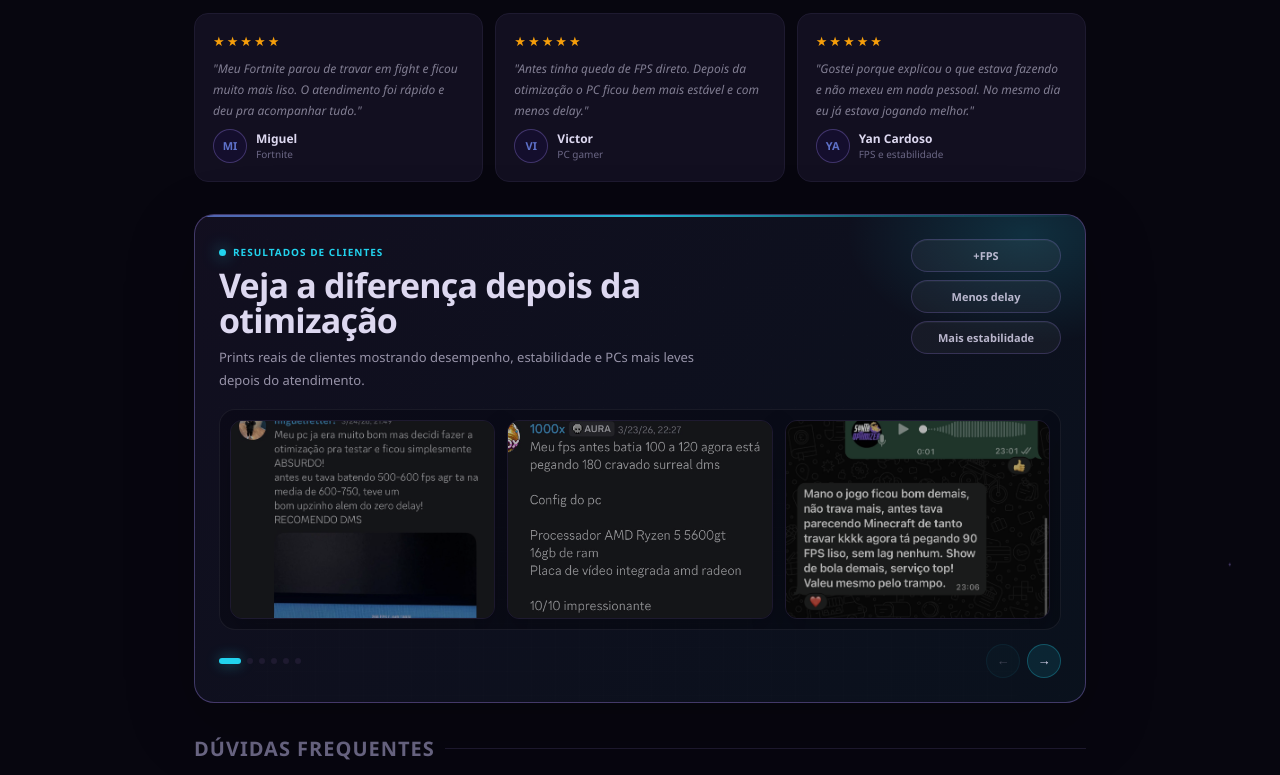
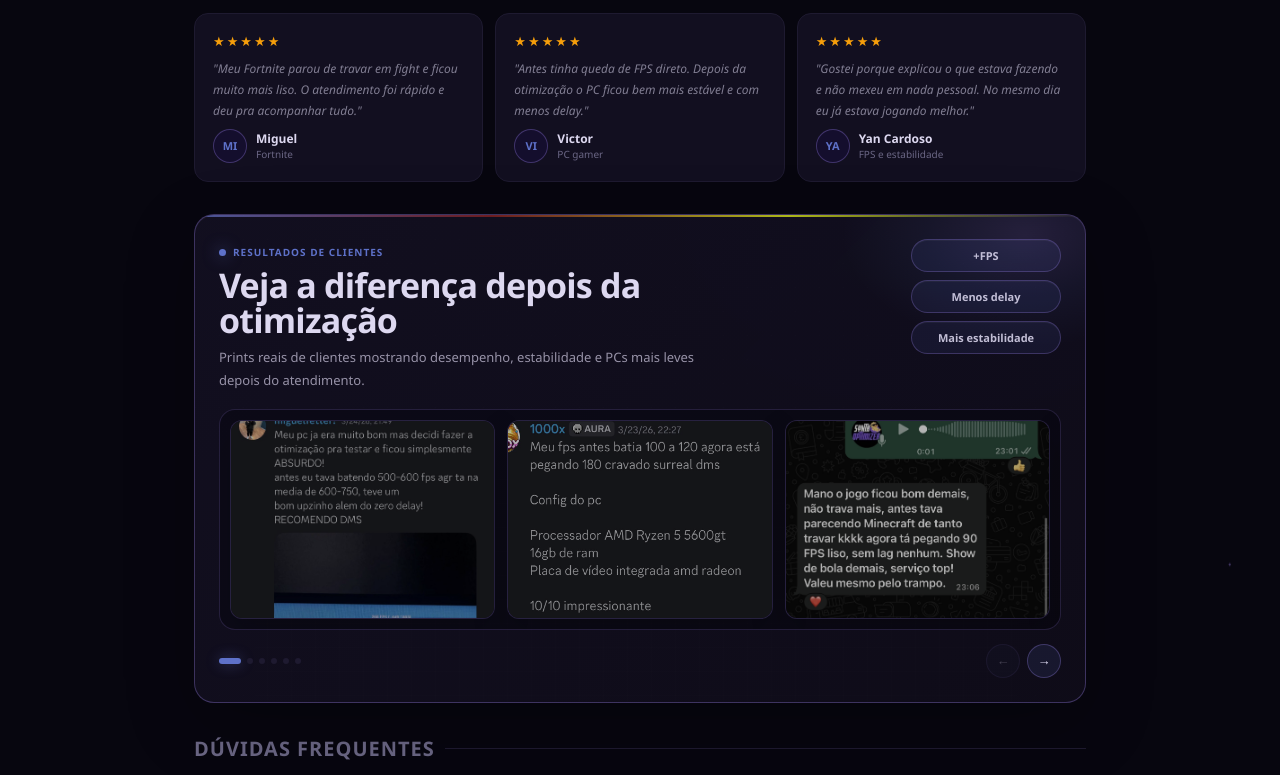
Before and after one commit to soladoporpatri-spec/Synth, a plain HTML site: page index.html in a window 1280 px wide. Shown: the part 2581-3356 px from the top of the page. Drawn offline with Linux system fonts and the light colour scheme.

Commit message:
Add files via upload

```diff
--- a/style.css
+++ b/style.css
@@ -315,19 +315,21 @@ nav{
 /* RESULTS */
 .results-showcase{
   margin-bottom:32px;padding:24px;
-  background:linear-gradient(135deg,rgba(18,15,32,.98),rgba(10,18,30,.95));
-  border:0.5px solid rgba(167,139,250,.34);
+  background:
+    linear-gradient(135deg,rgba(18,15,32,.98),rgba(15,12,25,.96)),
+    radial-gradient(ellipse at 82% 0%,rgba(94,113,201,.18),transparent 48%);
+  border:0.5px solid rgba(167,139,250,.3);
   border-radius:20px;position:relative;overflow:hidden;
-  box-shadow:0 22px 70px rgba(0,0,0,.22);
+  box-shadow:0 22px 70px rgba(0,0,0,.24),inset 0 1px 0 rgba(255,255,255,.035);
 }
 .results-showcase::before{
   content:"";position:absolute;inset:0 0 auto;height:2px;
-  background:linear-gradient(90deg,var(--pro),var(--console),transparent);
-  opacity:.85;
+  background:linear-gradient(90deg,var(--pro),var(--elite),var(--prem),transparent);
+  opacity:.72;
 }
 .results-glow{
   position:absolute;width:360px;height:220px;right:-120px;top:-90px;
-  background:radial-gradient(ellipse,rgba(34,211,238,.16) 0%,transparent 70%);
+  background:radial-gradient(ellipse,rgba(167,139,250,.14) 0%,rgba(94,113,201,.08) 38%,transparent 72%);
   pointer-events:none;
 }
 .results-head{
@@ -336,13 +338,13 @@ nav{
 }
 .results-kicker{
   display:inline-flex;align-items:center;gap:7px;
-  color:var(--console);font-size:10px;font-weight:800;
+  color:var(--pro);font-size:10px;font-weight:800;
   letter-spacing:1px;text-transform:uppercase;
   margin-bottom:9px;
 }
 .results-kicker::before{
-  content:"";width:7px;height:7px;border-radius:50%;background:var(--console);
-  box-shadow:0 0 16px rgba(34,211,238,.75);
+  content:"";width:7px;height:7px;border-radius:50%;background:var(--pro);
+  box-shadow:0 0 16px rgba(94,113,201,.78);
 }
 .results-head h2{
   font-size:clamp(25px,4vw,34px);line-height:1.02;letter-spacing:-.8px;
@@ -356,9 +358,9 @@ nav{
 }
 .results-proof span{
   padding:8px 11px;border-radius:999px;
-  background:rgba(255,255,255,.045);
-  border:0.5px solid rgba(167,139,250,.22);
-  color:rgba(221,216,240,.82);font-size:11px;font-weight:700;text-align:center;
+  background:rgba(94,113,201,.1);
+  border:0.5px solid rgba(167,139,250,.26);
+  color:rgba(221,216,240,.86);font-size:11px;font-weight:700;text-align:center;
   box-shadow:inset 0 1px 0 rgba(255,255,255,.04);
 }
 
@@ -366,19 +368,19 @@ nav{
 .gallery{margin-bottom:0;position:relative;z-index:1}
 .gtrack-outer{
   overflow:hidden;border-radius:16px;
-  border:0.5px solid rgba(255,255,255,.06);
-  background:rgba(7,6,15,.34);padding:10px;
+  border:0.5px solid rgba(167,139,250,.16);
+  background:rgba(7,6,15,.38);padding:10px;
 }
 .gtrack{display:flex;gap:12px;transition:transform .45s cubic-bezier(.4,0,.2,1)}
 .gitem{
   flex:0 0 calc((100% - 24px)/3);aspect-ratio:4/3;
   border-radius:12px;overflow:hidden;position:relative;cursor:pointer;
-  background:var(--card);border:0.5px solid var(--border);
+  background:var(--card);border:0.5px solid rgba(167,139,250,.14);
   transition:border-color .2s,transform .2s,opacity .2s,box-shadow .2s;
   box-shadow:0 16px 36px rgba(0,0,0,.2);
 }
-.gitem:hover,.gitem:focus-visible{border-color:rgba(34,211,238,.58);outline:none;transform:translateY(-2px)}
-.gitem.selected{border-color:var(--pro);box-shadow:0 0 0 1px rgba(167,139,250,.35)}
+.gitem:hover,.gitem:focus-visible{border-color:rgba(167,139,250,.55);outline:none;transform:translateY(-2px)}
+.gitem.selected{border-color:var(--pro);box-shadow:0 0 0 1px rgba(167,139,250,.35),0 18px 42px rgba(94,113,201,.14)}
 .gitem.loaded:active{transform:scale(.98)}
 .gitem.missing{cursor:default;opacity:.58}
 .gitem.missing:hover{transform:none;border-color:var(--border)}
@@ -408,16 +410,16 @@ nav{
 .gnav{display:flex;justify-content:space-between;align-items:center;margin-top:14px}
 .gdots{display:flex;gap:6px}
 .gdot{width:6px;height:6px;border-radius:3px;background:var(--border);transition:background .2s,width .25s;cursor:pointer;border:0;padding:0}
-.gdot.on{background:var(--console);width:22px;box-shadow:0 0 14px rgba(34,211,238,.45)}
+.gdot.on{background:var(--pro);width:22px;box-shadow:0 0 14px rgba(94,113,201,.45)}
 .garrows{display:flex;gap:7px}
 .garr{
   width:34px;height:34px;border-radius:50%;
-  background:rgba(34,211,238,.1);border:0.5px solid rgba(34,211,238,.28);
+  background:rgba(94,113,201,.12);border:0.5px solid rgba(167,139,250,.28);
   color:var(--text);font-size:13px;cursor:pointer;
   display:flex;align-items:center;justify-content:center;
   transition:border-color .15s,color .15s,background .15s,transform .1s;
 }
-.garr:hover{border-color:rgba(34,211,238,.6);color:var(--console);background:rgba(34,211,238,.16);transform:translateY(-1px)}
+.garr:hover{border-color:rgba(167,139,250,.6);color:var(--pro);background:rgba(94,113,201,.18);transform:translateY(-1px)}
 .garr:disabled{opacity:.25;cursor:default}
 .gmodal{
   position:fixed;inset:0;z-index:20;
```
